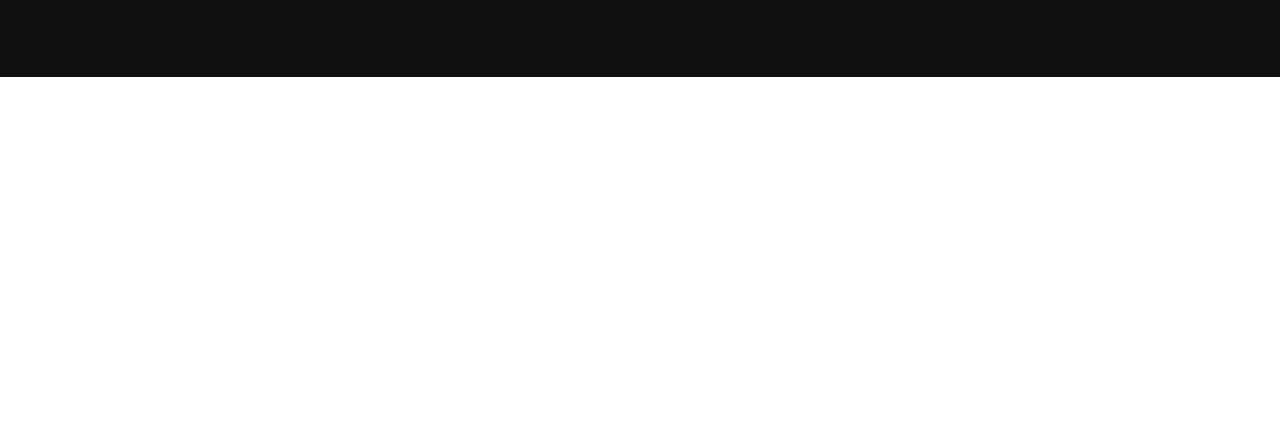
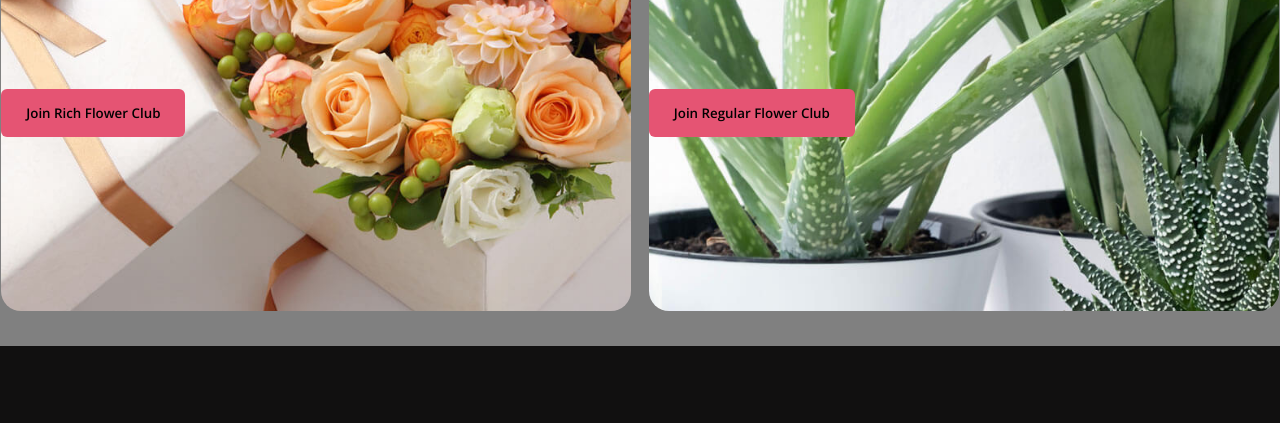
Before and after one commit to Rashedsafwan/first-assignment, a plain HTML site: page index.html in a window 1280 px wide. Shown: the part 3675-4098 px from the top of the page. Before the commit the page ends 3752 px from the top, so only its background shows below. Drawn offline with nearby package versions, Linux system fonts and the light colour scheme.

Commit message:
Last Commit

```diff
--- a/index.css
+++ b/index.css
@@ -231,8 +231,38 @@ input{
     cursor: pointer;
     background-color: white;
 }
-.btn:hover{
+.btn:hover,.club-button:hover{
     cursor: pointer;
     background-color: white;
     color: black;
 }
+.club{
+    text-align: center;
+    background-color: grey;
+    padding-bottom: 30px;
+}
+.flower-club{
+    display: flex;
+    gap: 15px;
+    justify-content: space-around;
+    position: relative;
+}
+.club-img{
+    width: 630px;
+    height: 450px;
+  border-radius: 20px;
+}
+.love{
+    padding: 20px;
+    /* color: white; */
+}
+.club-button{
+    /* margin-bottom: 100px; */
+    position: absolute;top:50%;
+    display: block;
+    padding: 15px 25px;
+    border: none;
+    background-color: #E55473;
+    border-radius: 6px;
+
+}
--- a/index.html
+++ b/index.html
@@ -44,6 +44,7 @@
         </div>
     </header>
     <main>
+
         <section>
             <div class="second-banner">
                 <h2>Our Featured Flowers</h2>
@@ -73,6 +74,7 @@
             </div>
 
         </section>
+
         <section>
             <div class="mini-section">
                 <div class="text-image">
@@ -137,6 +139,21 @@
                 </div>
             </div>
         </section>
+        <section class="club">
+            <h1 class="love">JOIN ONE OF OUR FLOWER CLUB</h1>
+            <div class="flower-club">
+                <div class="left-club">
+                    <img class="club-img" src="./img/section5_img_1.jpg" alt="">
+                    <button class="club-button">Join Rich Flower Club</button>
+                </div>
+                <div class="right-club">
+                    <img class="club-img" src="./img/section5_img_2.jpg" alt="">
+                    <button class="club-button">Join Regular Flower Club</button>
+                </div>
+
+
+            </div>
+        </section>
     </main>
     <footer>
         <div class="footer">
```
Also changed, not shown: img/4.jpg (added), img/section5_img_1.jpg (added), img/section5_img_2.jpg (added), 3 other files.
